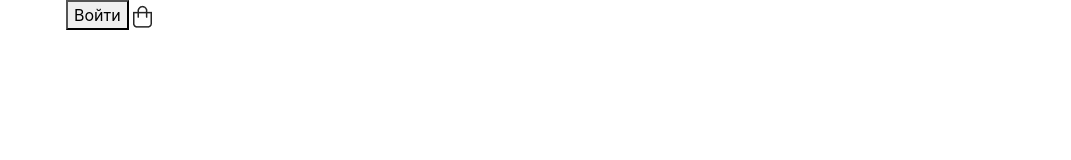
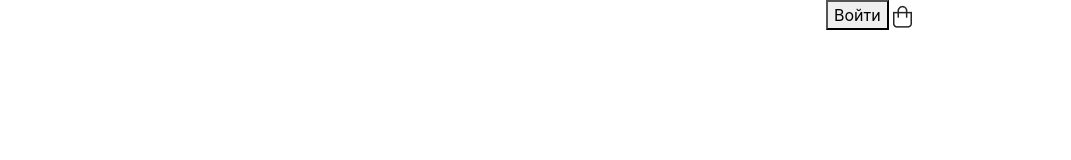
Before and after one commit to goldwinalec/ubereats, a plain HTML site: page index.html in a window 1280 px wide. Shown: the full height of the page, 209-1280 px from the left. Drawn offline with nearby package versions, Linux system fonts and the light colour scheme.

Commit message:
Поправила ml-auto

```diff
--- a/index.html
+++ b/index.html
@@ -19,7 +19,7 @@
             <img src="img/logo.png" alt="Uber Eats">
           </div>
         </div>
-        <div class="col-xl-2 mr-auto">
+        <div class="col-xl-2 ml-auto">
           <button class="login">Войти</button>
           <a href="#" class="shopping-bag"><img src="img/basket.png" alt="Shopping Bag"></a>
         </div>
```
